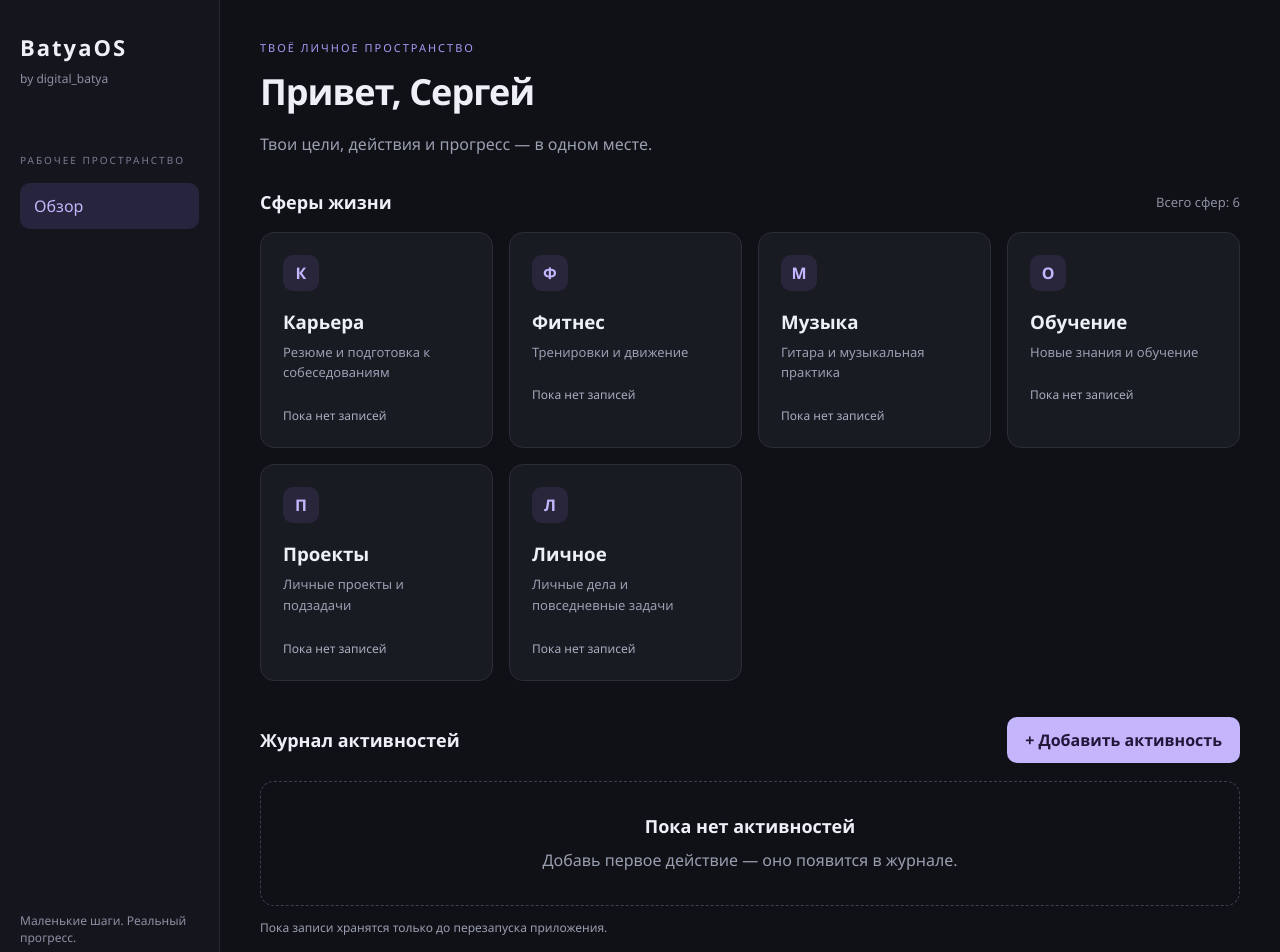
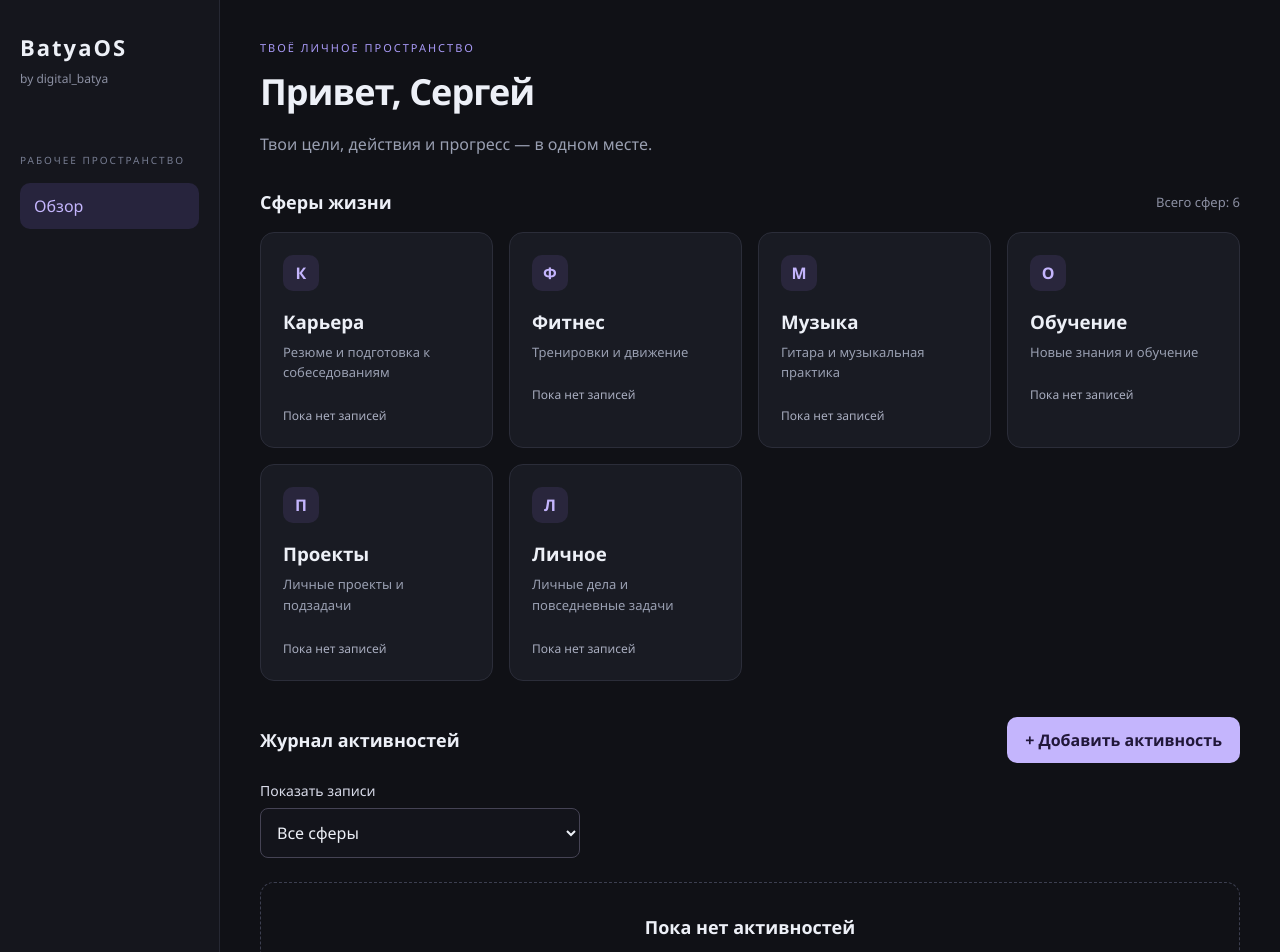
Before and after one commit to SergeyKozyrevSC/batya-os, a React (Vite) app: page / in a window 1280 px wide. Shown: the top 952 px of the page. Built offline with nearby package versions, Linux system fonts and the light colour scheme.

Commit message:
Add activity journal sphere filter

```diff
--- a/src/App.tsx
+++ b/src/App.tsx
@@ -50,9 +50,22 @@ function formatActivityResult(
 export default function App() {
   const [isFormOpen, setIsFormOpen] = useState(false);
   const [activities, setActivities] = useState<Activity[]>([]);
+  const [sphereFilter, setSphereFilter] = useState('all');
 
-  const sortedActivities = [...activities].sort((first, second) =>
-    second.date.localeCompare(first.date),
+  const filteredActivities = activities.filter((activity) => {
+    if (sphereFilter === 'all') {
+      return true;
+    }
+
+    const template = initialActionTemplates.find(
+      (item) => item.id === activity.templateId,
+    );
+
+    return template?.sphereId === sphereFilter;
+  });
+
+  const sortedActivities = [...filteredActivities].sort(
+    (first, second) => second.date.localeCompare(first.date),
   );
 
   const activityDates = [
@@ -162,11 +175,40 @@ export default function App() {
             </div>
           )}
 
-          {activities.length === 0 ? (
+          <div className="form-field activity-filter">
+            <label htmlFor="activity-sphere-filter">
+              Показать записи
+            </label>
+
+            <select
+              id="activity-sphere-filter"
+              value={sphereFilter}
+              onChange={(event) =>
+                setSphereFilter(event.target.value)
+              }
+            >
+              <option value="all">Все сферы</option>
+
+              {initialSpheres.map((sphere) => (
+                <option key={sphere.id} value={sphere.id}>
+                  {sphere.name}
+                </option>
+              ))}
+            </select>
+          </div>
+
+          {sortedActivities.length === 0 ? (
             <div className="empty-state">
-              <h3>Пока нет активностей</h3>
+              <h3>
+                {activities.length === 0
+                  ? 'Пока нет активностей'
+                  : 'В этой сфере пока нет активностей'}
+              </h3>
+
               <p>
-                Добавь первое действие — оно появится в журнале.
+                {activities.length === 0
+                  ? 'Добавь первое действие — оно появится в журнале.'
+                  : 'Выбери другую сферу или добавь новую запись.'}
               </p>
             </div>
           ) : (
--- a/src/index.css
+++ b/src/index.css
@@ -407,3 +407,8 @@ button:disabled:hover {
   white-space: nowrap;
   border: 0;
 }
+
+.activity-filter {
+  max-width: 320px;
+  margin-bottom: 24px;
+}
```
